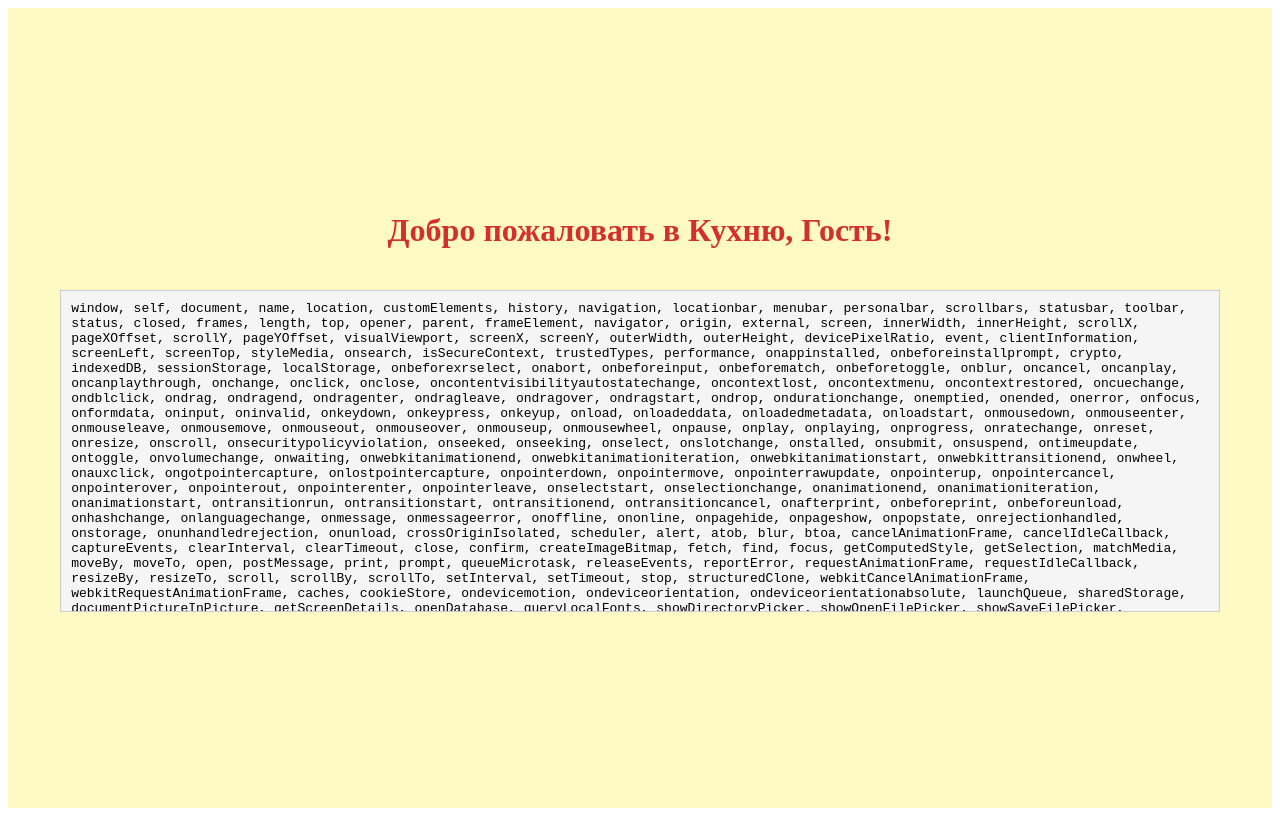
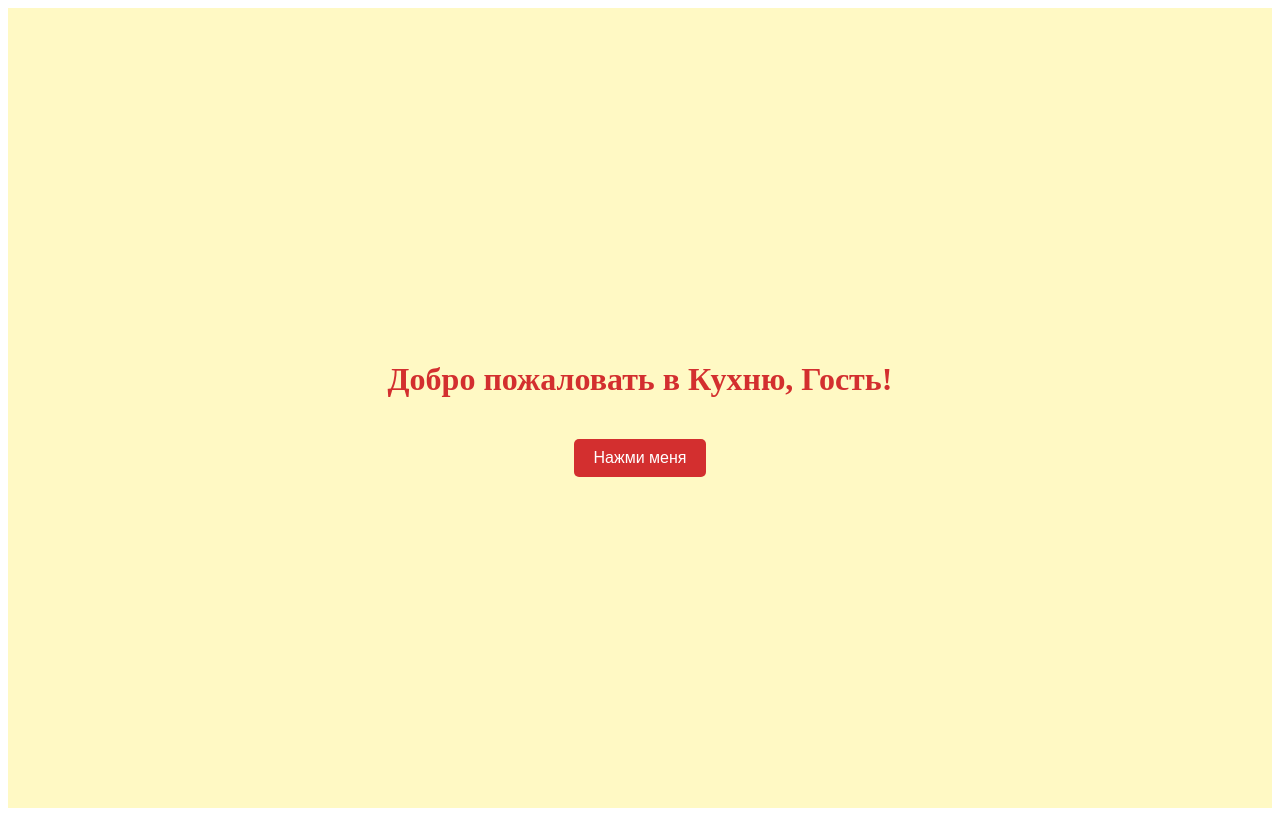
Before and after one commit to alexjun80/first_miniapp, a Nuxt app: page / in a window 1280 px wide. Built offline with nearby package versions, Linux system fonts and the light colour scheme.

Commit message:
Все наладили. Тест 1

```diff
--- a/app.vue
+++ b/app.vue
@@ -1,39 +1,47 @@
 <template>
   <div class="container">
     <h1 class="welcome-text">Добро пожаловать в Кухню, {{ userName }}!</h1>
-    <pre v-if="windowProperties">{{ windowProperties }}</pre>
+    <button class="welcome-button" @click="showUserId">Нажми меня</button>
   </div>
 </template>
 
 <script setup>
 import { ref, onMounted } from 'vue';
 
-// Переменные для данных
+// Данные пользователя
 const userName = ref('Гость');
-const windowProperties = ref(null);
+const userId = ref(null);
 
-// Отображаем свойства объекта window сразу после загрузки
 onMounted(() => {
   try {
-    // Собираем ключи объекта window
-    const properties = Object.keys(window).join(', ');
-    windowProperties.value = properties;
+    // Проверяем наличие объекта Telegram и его свойства WebApp
+    if (window.Telegram && window.Telegram.WebApp) {
+      const tg = window.Telegram.WebApp;
+      console.log('Telegram WebApp API доступен:', tg);
 
-    // Логируем свойства в консоль
-    console.log('initData:', window.Telegram?.WebApp?.initData);
-    console.log('Свойства объекта window:', properties);
-
-    // Дополнительная диагностика для Telegram WebApp API
-    if (window.Telegram) {
-      console.log('Объект Telegram доступен:', window.Telegram);
+      // Инициализируем данные пользователя из initData
+      if (tg.initDataUnsafe?.user) {
+        userName.value = tg.initDataUnsafe.user.first_name || 'Гость';
+        userId.value = tg.initDataUnsafe.user.id;
+        console.log('Данные пользователя:', tg.initDataUnsafe.user);
+      } else {
+        console.warn('Данные пользователя отсутствуют в initDataUnsafe.');
+      }
     } else {
-      console.error('Объект Telegram недоступен.');
+      console.error('Telegram WebApp API недоступен. Убедитесь, что скрипт https://telegram.org/js/telegram-web-app.js подключен.');
     }
   } catch (error) {
-    console.error('Ошибка при получении свойств window:', error);
-    windowProperties.value = 'Ошибка при получении свойств window.';
+    console.error('Ошибка при инициализации Telegram API:', error);
   }
 });
+
+const showUserId = () => {
+  if (userId.value) {
+    alert(`Ваш ID: ${userId.value}`);
+  } else {
+    alert('Не удалось получить ID пользователя.');
+  }
+};
 </script>
 
 <style>
@@ -52,15 +60,18 @@ onMounted(() => {
   text-align: center;
 }
 
-pre {
+.welcome-button {
   margin-top: 20px;
-  padding: 10px;
-  background-color: #f5f5f5;
-  border: 1px solid #ccc;
-  max-height: 300px;
-  overflow: auto;
-  width: 90%;
-  white-space: pre-wrap;
-  word-wrap: break-word;
+  padding: 10px 20px;
+  font-size: 1rem;
+  background-color: #d32f2f;
+  color: white;
+  border: none;
+  border-radius: 5px;
+  cursor: pointer;
+}
+
+.welcome-button:hover {
+  background-color: #b71c1c;
 }
 </style>
```
